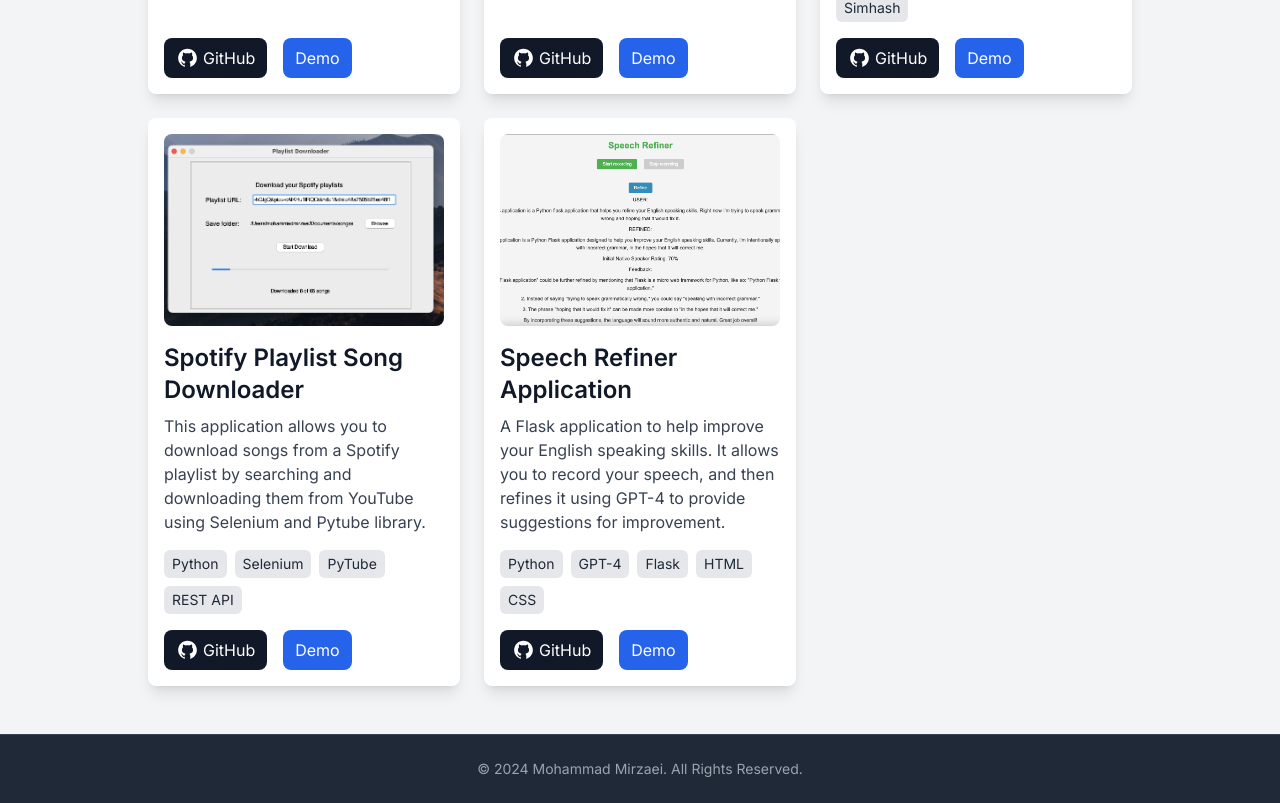
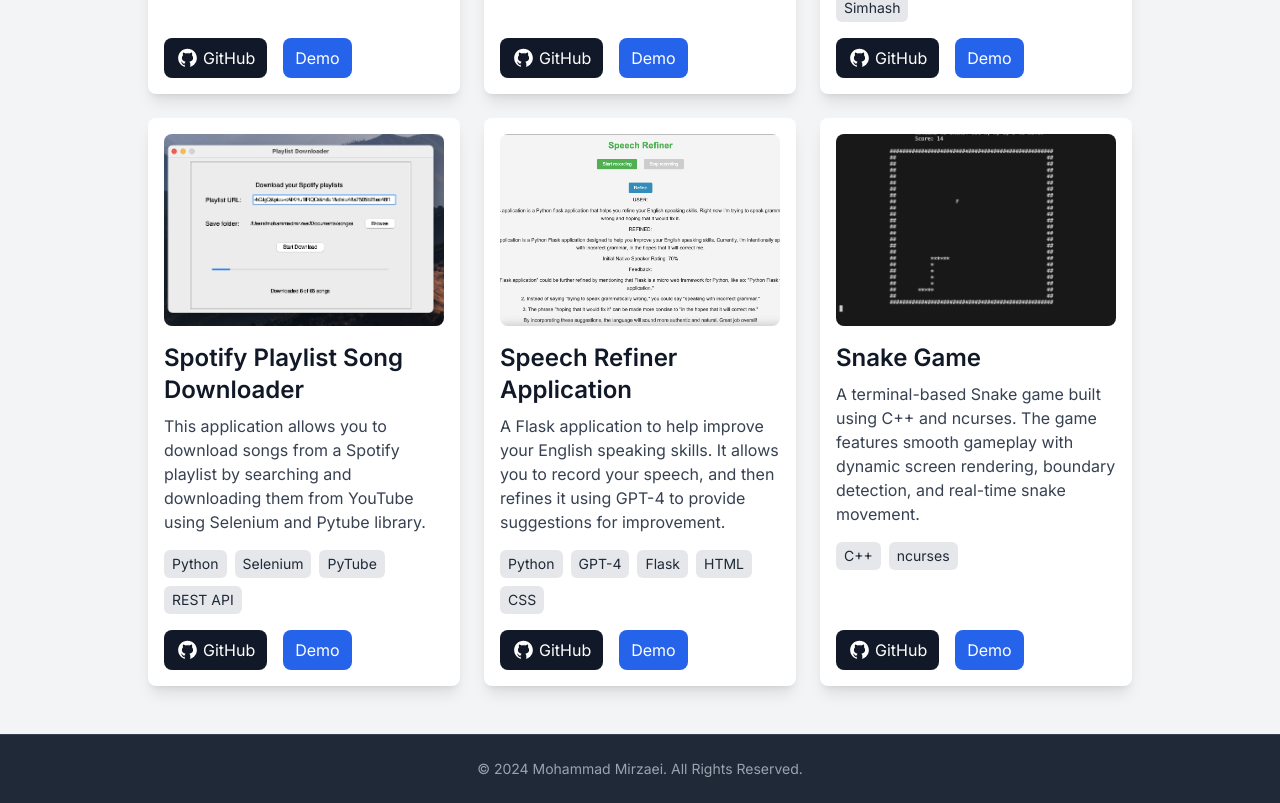
Before and after one commit to Moe131/moe131.github.io, a Next.js app: page /projects in a window 1280 px wide. Shown: the part 1310-2113 px from the top of the page. Built offline with nearby package versions, Linux system fonts and the light colour scheme.

Commit message:
project added

```diff
--- a/src/app/projects/page.tsx
+++ b/src/app/projects/page.tsx
@@ -9,6 +9,7 @@
 import ProjectCard from "@/components/ProjectCard/page"
 import chatAppLogo from "../../assets/liveChatApp.png"
 import speechRefinerImage from "../../assets/speechRefiner.png"
+import snakeGameImage from "../../assets/snake.png"
 
 
 
@@ -90,6 +91,16 @@
             demoLink="https://github.com/Moe131/speech-refiner"
             description="A Flask application to help improve your English speaking skills. It allows you to record your speech, and then refines it using GPT-4 to provide suggestions for improvement."
             />
+
+            <ProjectCard
+            image={snakeGameImage}
+            title="Snake Game"
+            technologies={["C++", "ncurses"]}
+            githubLink="https://github.com/Moe131/snake-game"
+            demoLink="https://youtu.be/O3j6S6F8gO0"
+            description="A terminal-based Snake game built using C++ and ncurses. The game features smooth gameplay with dynamic screen rendering, boundary detection, and real-time snake movement."
+            />
+
         </div>
     </section>
     )
```
Also changed, not shown: src/assets/snake.png (added).
